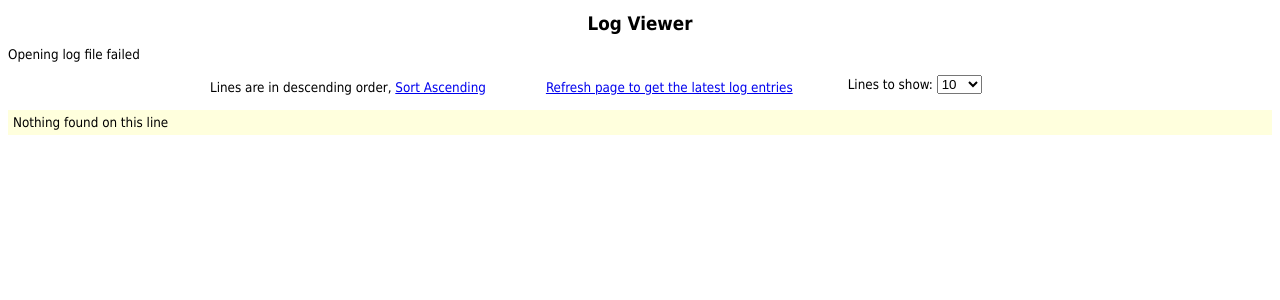
After one commit to mantasruigys3000/WebProgrammingApp, a PHP site: page /read-log-file.php in a window 1280 px wide. The commit adds this page. Shown: the top 300 px of the page. Run offline with PHP 8.4, Linux system fonts and the light colour scheme; a stand-in replaces the project's code that opens the database connection.

Commit message:
Pagination functionality is in
Known bug: All breaks the categories

```diff
--- /dev/null
+++ b/read-log-file.php
@@ -0,0 +1,207 @@
+<?php
+
+$homedir = str_replace("/public_html", "", $_SERVER['DOCUMENT_ROOT']);
+$username = str_replace("/home/", "", $homedir);
+
+?>
+<!DOCTYPE html>
+<html>
+    <head>
+        <title>Log Viewer</title>
+        <meta http-equiv="x-ua-compatible" content="IE=100">
+            <!--[if lt IE 9]> <script type="text/javascript" src="http://html5shim.googlecode.com/svn/trunk/html5.js"></script><![endif]-->
+            <meta charset="UTF-8">
+            <style>
+    /* This CSS should ideally be in an external file but am keeping it
+       here so that only 1 file is required for the log viewer system */
+    main, article, aside, details, figcaption, figure,  footer, header, hgroup, menu, nav, section, summary{ display: block; }
+
+body{
+    font-family: Tahoma, Arial, Verdana, sans-serif;
+    font-size: 10pt;
+}
+
+h1{ font-size : 14pt; }
+
+            ul#logLines{
+                list-style-type: none;
+margin: 0;
+padding: 0;
+clear: both;
+padding-top: 10px;
+}
+            ul#logLines li{
+                background: #e2e2e2;
+                padding: 5px;
+}
+            ul#logLines li:nth-child(odd) {
+                background: #FFFFDD;
+                }
+
+.errorsBox {
+    background-color: #ff7979;
+    border: 1px dashed #ffffff;
+
+         -moz-border-radius-topleft: 5px;
+    -webkit-border-top-left-radius: 5px;
+     -moz-border-radius-topright: 5px;
+     -webkit-border-top-right-radius: 5px;
+     -moz-border-radius-bottomleft: 5px;
+     -webkit-border-bottom-left-radius: 5px;
+     -moz-border-radius-bottomright: 5px;
+     -webkit-border-bottom-right-radius: 5px;
+
+   width: 465px;
+   padding: 5px;
+   margin: 0 auto;
+     margin-top: 5px;
+ }
+
+            #optionsContainer{
+width: 870px;
+margin: 0 auto;
+}
+
+            #sortDetails, #refreshLink{
+padding: 5px;
+float: left;
+}
+
+            #refreshLink{
+margin: 0 50px;
+}
+        </style>
+    </head>
+    <body>
+        <h1 style="text-align: center;">Log Viewer</h1>
+                      <?php
+              if (!empty($errors)) {
+                              echo "<div class='errorsBox'>"
+                                          . "<strong>Errors: </strong>"
+                              . "<ul>";
+                              foreach ($errors as $error) {
+                                  echo "<li>" . $error . "</li>";
+                              }
+                                          echo "</ul>"
+                              . "</div>";
+              }
+
+              /* tailCustom - Useful function for reading x lines from the end of
+               * a file. Created by Lorenzo Stanco
+               * Source: https://gist.github.com/lorenzos/1711e81a9162320fde20
+               * Related stack overflow discussion answer: https://gist.github.com/lorenzos/1711e81a9162320fde20 */
+
+              function tailCustom($filepath, $lines = 1, $adaptive = true) {
+                  // Open file
+                  $f = @fopen($filepath, "rb");
+                  if ($f === false) {
+                      return false;
+                  }
+
+                  // Sets buffer size
+                  if (!$adaptive) {
+                      $buffer = 4096;
+                  } else {
+                      $buffer = ($lines < 2 ? 64 : ($lines < 10 ? 512 : 4096));
+                  }
+
+                  // Jump to last character
+                  fseek($f, -1, SEEK_END);
+
+                  // Read it and adjust line number if necessary (otherwise the
+                  // result would be wrong if file doesn't end with a blank line)
+                  if (fread($f, 1) != "\n") {
+                      $lines -= 1;
+                  }
+
+                  // Start reading
+                  $output = '';
+                  $chunk = '';
+
+                  // While we would like more
+                  while (ftell($f) > 0 && $lines >= 0) {
+                      // Figure out how far back we should jump
+                      $seek = min(ftell($f), $buffer);
+                      // Do the jump (backwards, relative to where we are)
+                      fseek($f, -$seek, SEEK_CUR);
+                      // Read a chunk and prepend it to our output
+                      $output = ($chunk = fread($f, $seek)) . $output;
+                      // Jump back to where we started reading
+                      fseek($f, -mb_strlen($chunk, '8bit'), SEEK_CUR);
+                      // Decrease our line counter
+                      $lines -= substr_count($chunk, "\n");
+                  }
+
+                  // While we have too many lines (because of buffer size we
+                  // might have read too many)
+                  while ($lines++ < 0) {
+                      // Find first newline and remove all text before that
+                      $output = substr($output, strpos($output, "\n") + 1);
+                  }
+                  // Close file and return
+                  fclose($f);
+                  return trim($output);
+              }
+
+$linesChosen = filter_input(INPUT_GET, "lines", FILTER_SANITIZE_URL);
+$lines = ((!empty($linesChosen)) && ($linesChosen > 0)) ? $linesChosen : 10;
+
+// Read set amount of lines from the end of the log file using
+// tailCustom function
+$selectedLines = tailCustom("/home/".$username."/var/log/".$username."_bucomputing_uk-error.log", $lines);
+
+if (!$selectedLines){
+    echo "<p>Opening log file failed</p>";
+}
+
+// Convert string to array of lines (split on new line)
+$selectedLinesArr = explode("\n", $selectedLines);
+
+$order = filter_input(INPUT_GET, "order", FILTER_SANITIZE_ENCODED);
+
+if (empty($order)){ $order = "desc"; } // If order hasn't been set
+// make it descending, this seems most logical for displaying on
+// a web page.
+        ?>
+        <div id="optionsContainer">
+                <?php
+    if ($order == "asc") {  // If they want lines in ascending order
+        echo "<span id='sortDetails'>Lines are in ascending order, <a href='?order=desc&lines=" . $lines . "'>Sort Descending</a></span>\n";
+    } else { // They must want descending order (as they didn't select ascending)
+        krsort($selectedLinesArr); // Reverse the order of the array of lines
+        echo "<span id='sortDetails'>Lines are in descending order, <a href='?order=asc&lines=" . $lines . "'>Sort Ascending</a></span>\n";
+    }
+            ?>
+            <a href="<?php echo $_SERVER["REQUEST_URI"]; ?>" title='Refresh page' id="refreshLink">Refresh page to get the latest log entries</a>
+
+                <form action="<?php echo $_SERVER["PHP_SELF"]; ?>" method='get' style="float: left; margin-right: 50px;">
+                    <input name='order' type='hidden' value='<?php echo $order; ?>'>
+                    <label for='lines'>Lines to show: </label>
+                    <select id='lines' name='lines' onchange='this.form.submit()'>
+    <option value='10'<?php if ($lines == 10) { echo " selected"; } ?>>10</option>
+<option value='20'<?php if ($lines == 20) { echo " selected"; } ?>>20</option>
+<option value='50'<?php if ($lines == 50) { echo " selected";} ?>>50</option>
+<option value='100'<?php if ($lines == 100) { echo " selected"; } ?>>100</option>
+<option value='200'<?php if ($lines == 200) { echo " selected"; } ?>>200</option>
+<option value='500'<?php if ($lines == 500) { echo " selected"; } ?>>500</option>
+                </select>
+            </form>
+        </div>
+<?php
+if (!empty($selectedLinesArr)) {
+    echo "<ul id='logLines'>\n";
+    foreach ($selectedLinesArr as $line) {
+        $line = trim($line);
+        if (!empty($line)) {
+            echo "<li>" . $line . "</li>\n";
+        } else {
+            echo "<li>Nothing found on this line</li>\n";
+        }
+    }
+    echo "</ul>\n";
+} else {
+    echo "<p>Nothing found in log file</p>\n";
+}
+?>
+    </body>
+</html>
```
Also changed, not shown: board.php (+43 -10 lines), db.php (+29 -5 lines), edit.php (+6 -1 lines), indexScript.js (added, +14 -0 lines), php_events/event_displayCompanies.php (added, +15 -0 lines), 1 other file.
